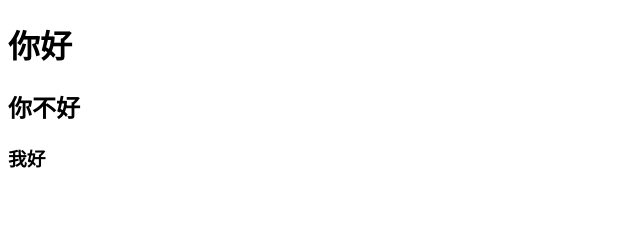
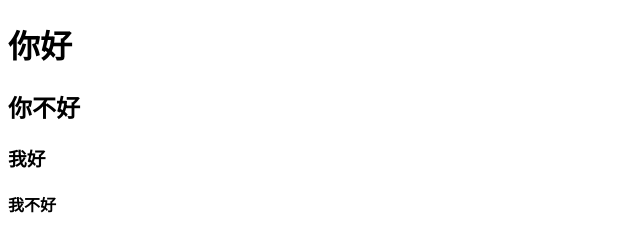
Before and after one commit to WananVVVV/May26, a plain HTML site: page index.html in a window 1280 px wide. Shown: the whole page, without its empty margins (0-640 px from the left). Drawn offline with Linux system fonts and the light colour scheme.

Commit message:
第五次提交

```diff
--- a/index.html
+++ b/index.html
@@ -12,6 +12,7 @@
     <h1>你好</h1>
     <h2>你不好</h2>
     <h3>我好</h3>
+    <h4>我不好</h4>
 </body>
 
 </html>
```
Also changed, not shown: 2 other files.
